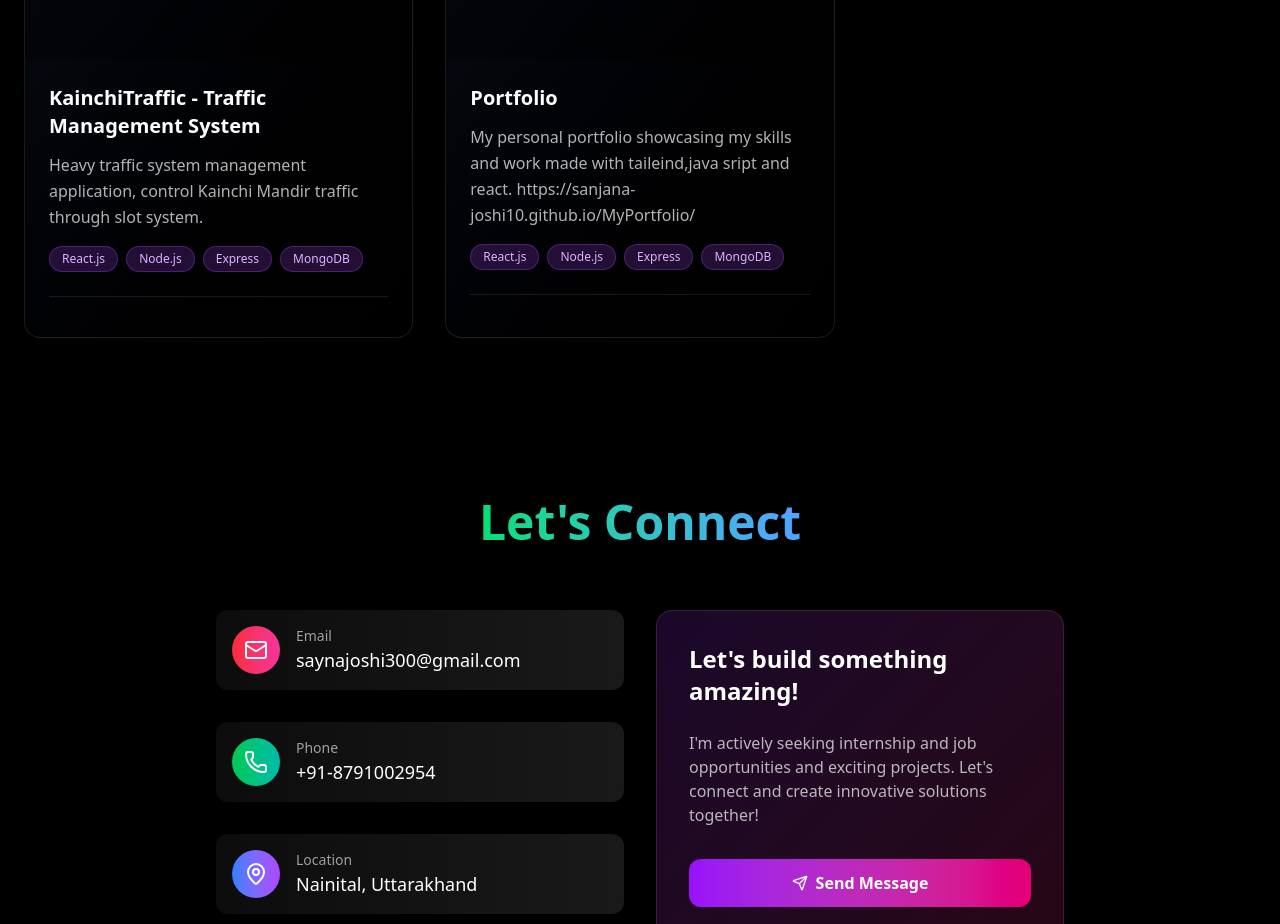
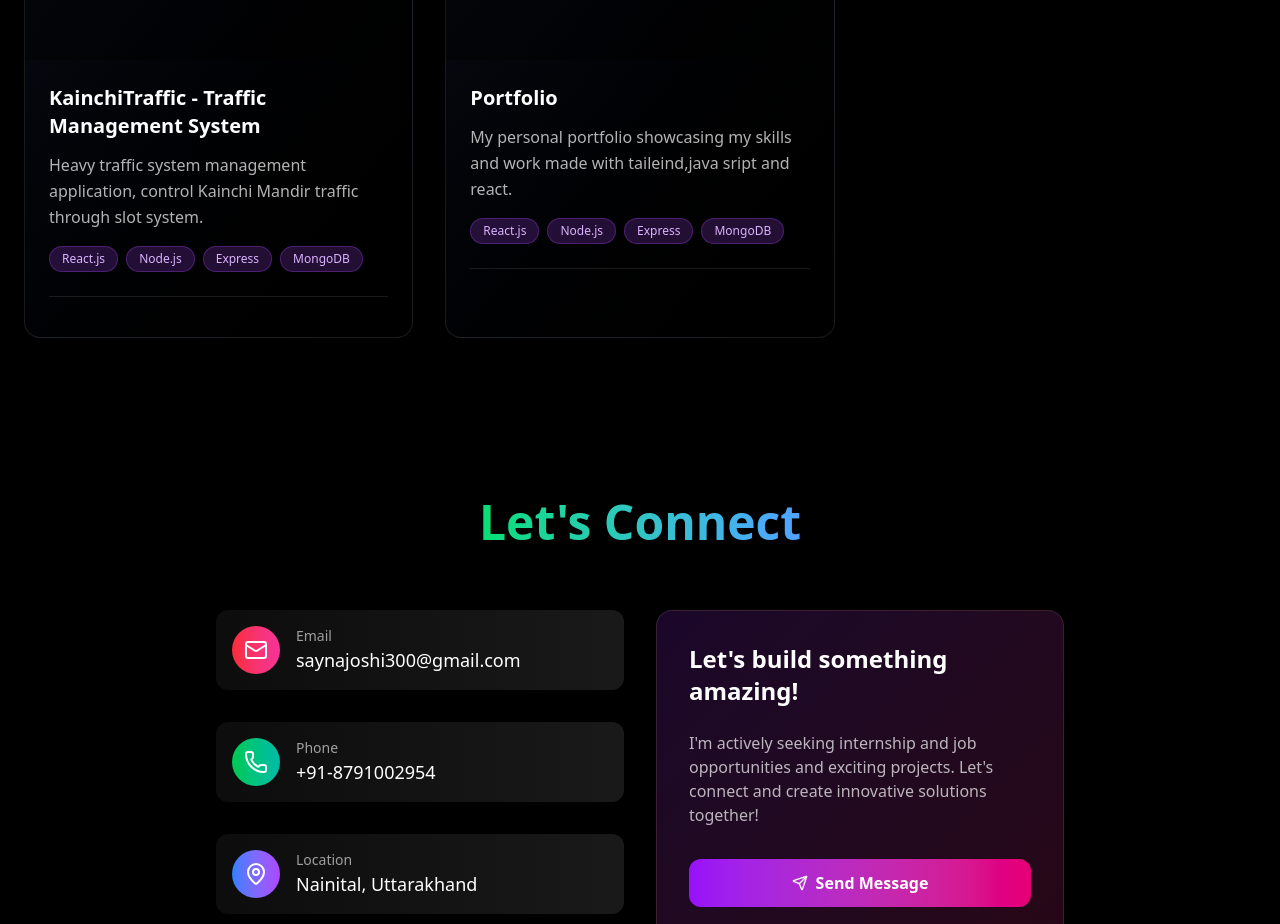
Before and after one commit to Sanjana-joshi10/MyPortfolio, a React (Vite) app: page / in a window 1280 px wide. Shown: the part 3980-4904 px from the top of the page. Built offline with nearby package versions, Linux system fonts and the light colour scheme.

Commit message:
Update Portfolio.jsx

```diff
--- a/src/Portfolio.jsx
+++ b/src/Portfolio.jsx
@@ -131,7 +131,7 @@ const Portfolio = () => {
      {
       id: 2,
       title: "Portfolio",
-      description:"My personal portfolio showcasing my skills and work made with taileind,java sript and react. https://sanjana-joshi10.github.io/MyPortfolio/",
+      description:"My personal portfolio showcasing my skills and work made with taileind,java sript and react.",
      tech: ['React.js', 'Node.js', 'Express', 'MongoDB', ],
       stats: { },
       date: 'Apr 2025',
```
